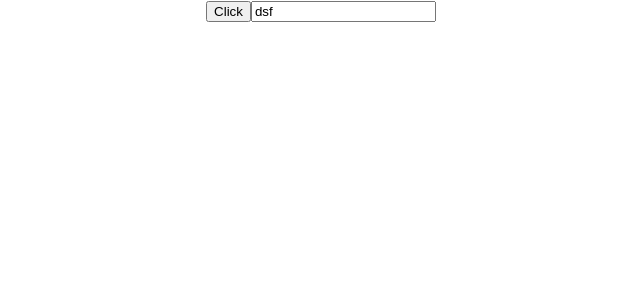
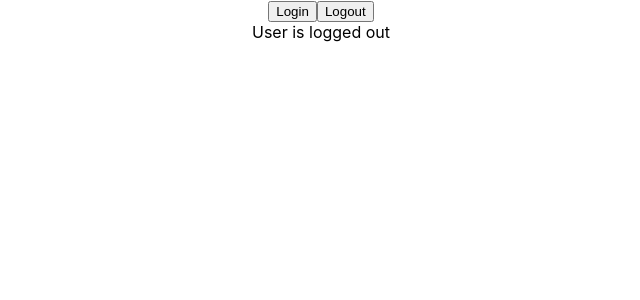
Before and after one commit to AnwarHossainSR/react-typescript-learn, a React (Create React App) app: page / in a window 1280 px wide. Shown: the top 300 px of the page, without its empty margins (319-959 px from the left). Built offline with nearby package versions, Linux system fonts and the light colour scheme.

Commit message:
usestate in typescript

```diff
--- a/src/App.tsx
+++ b/src/App.tsx
@@ -1,14 +1,10 @@
 import "./App.css";
-import { Button } from "./components/Button";
-import { Input } from "./components/Input";
+import { LoggedIn } from "./components/states/LoggedIn";
 
 function App() {
   return (
     <div className="App">
-      <Button
-        handleClick={(event, id) => console.log("event type", event, id)}
-      />
-      <Input value="dsf" handleChange={(e) => console.log(e.target.value)} />
+      <LoggedIn />
     </div>
   );
 }
--- /dev/null
+++ b/src/components/states/LoggedIn.tsx
@@ -0,0 +1,18 @@
+import { useState } from 'react'
+
+export const LoggedIn = () => {
+  const [isLoggedIn, setIsLoggedIn] = useState(false)
+  const handleLogin = () => {
+    setIsLoggedIn(true)
+  }
+  const handleLogout = () => {
+    setIsLoggedIn(false)
+  }
+  return (
+    <div>
+      <button onClick={handleLogin}>Login</button>
+      <button onClick={handleLogout}>Logout</button>
+      <div>User is {isLoggedIn ? 'logged in' : 'logged out'}</div>
+    </div>
+  )
+}
```
